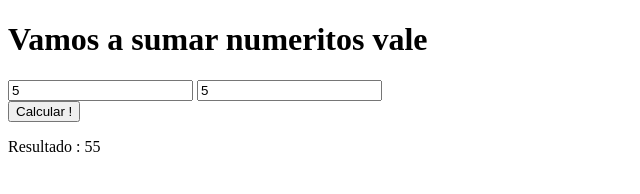
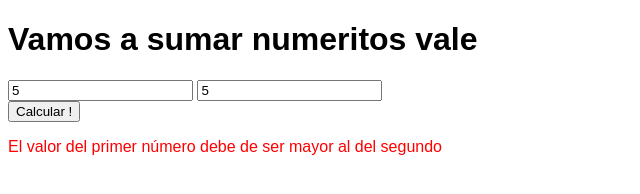
Before and after one commit to danimm/Conceptos-basicos-del-DOM, a plain HTML site: page index.html in a window 1280 px wide. Both pictures are taken after typing "5", "5" into the empty fields and a click on the button "Calcular !". Shown: the whole page, without its empty margins (0-640 px from the left). Drawn offline with Linux system fonts and the light colour scheme.

Commit message:
refactor

```diff
--- a/index.html
+++ b/index.html
@@ -3,7 +3,8 @@
 <head>
     <meta charset="UTF-8">
     <meta http-equiv="X-UA-Compatible" content="IE=edge">
-    <meta name="viewport" content="width=device-width, initial-scale=1.0">
+		<meta name="viewport" content="width=device-width, initial-scale=1.0">
+		<link rel="stylesheet" type="text/css" href="./styles.css">
     <title>Document</title>
 </head>
 
@@ -18,7 +19,8 @@
         </br>
         <button id="btnCalcular">Calcular !</button>
 
-        <p id="result"></p>
+				<p id="result" />
+				<p id="errors" />
 
     </form>
 
--- a/index.js
+++ b/index.js
@@ -1,56 +1,38 @@
-const h1 = document.querySelector('h1');
-const form = document.querySelector('#form');
-const numero1 = document.querySelector('#calculo1');
-const numero2 = document.querySelector('#calculo2');
-const btn = document.querySelector('#btnCalcular');
-const pResult = document.querySelector('#result');
+const h1 = document.querySelector("h1");
+const form = document.querySelector("#form");
+const numero1 = document.querySelector("#calculo1");
+const numero2 = document.querySelector("#calculo2");
+const btn = document.querySelector("#btnCalcular");
+const pResult = document.querySelector("#result");
+const errors = document.querySelector("#errors");
 
+form.addEventListener("submit", sumasion);
 
-
-form.addEventListener('submit', sumasion);
-
-function sumasion(event){
-    event.preventDefault();
-    const sumaTotal = numero1.value + numero2.value;
-    pResult.innerHTML = "Resultado : " + sumaTotal;
+function removeErrors() {
+  errors.classList.remove("showErrors");
+  errors.innerHTML = "";
+  errors.classList.add("hideErrors");
+}
+function addErrors() {
+  pResult.innerHTML = "";
+  errors.innerHTML =
+    "El valor del primer número debe de ser mayor al del segundo";
+  errors.classList.add("showErrors");
 }
 
+function sumasion(event) {
+  event.preventDefault();
+  removeErrors();
+  const { num1, num2 } = {
+    num1: Number(numero1.value),
+    num2: Number(numero2.value)
+  };
 
+  if (num1 <= num2) {
+    addErrors();
+    return;
+  }
 
-
-
-
-
-
-
-
-/*
-btn.addEventListener('click', calculo);
-
-
-function calculo(){
-    const sumaInputs = numero1.value + numero2.value;
-    pResult.append("La suma es " + sumaInputs);
-    }
-
-
-
-console.log(input.value);
-
-console.log({
-    h1,
-    p,
-    parrafito,
-    pid,
-    input,
-});
-
-
-
-//const img = document.createElement('img');
-//img.setAttribute('src', 'https://static.platzi.com/static/images/conf/logo_black@2x.png');
-console.log(img);
-
-pid.innerHTML("");
-pid.appendChild(img);
-*/
+  const sumaTotal = num1 + num2;
+  pResult.innerHTML = "Resultado : " + sumaTotal;
+}
--- /dev/null
+++ b/styles.css
@@ -0,0 +1,15 @@
+body {
+    font-family: sans-serif;
+  }
+
+  #errors {
+    color: red;
+  }
+
+  .hideErrors {
+    display: hidden;
+  }
+
+  .showErrors {
+    display: block;
+  }
```
